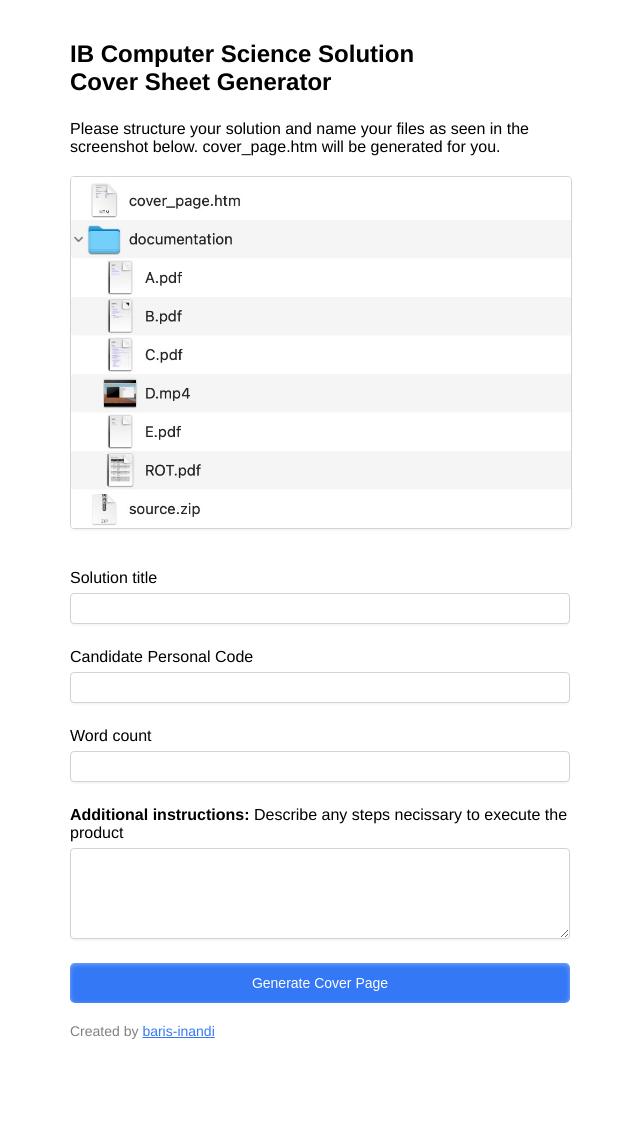
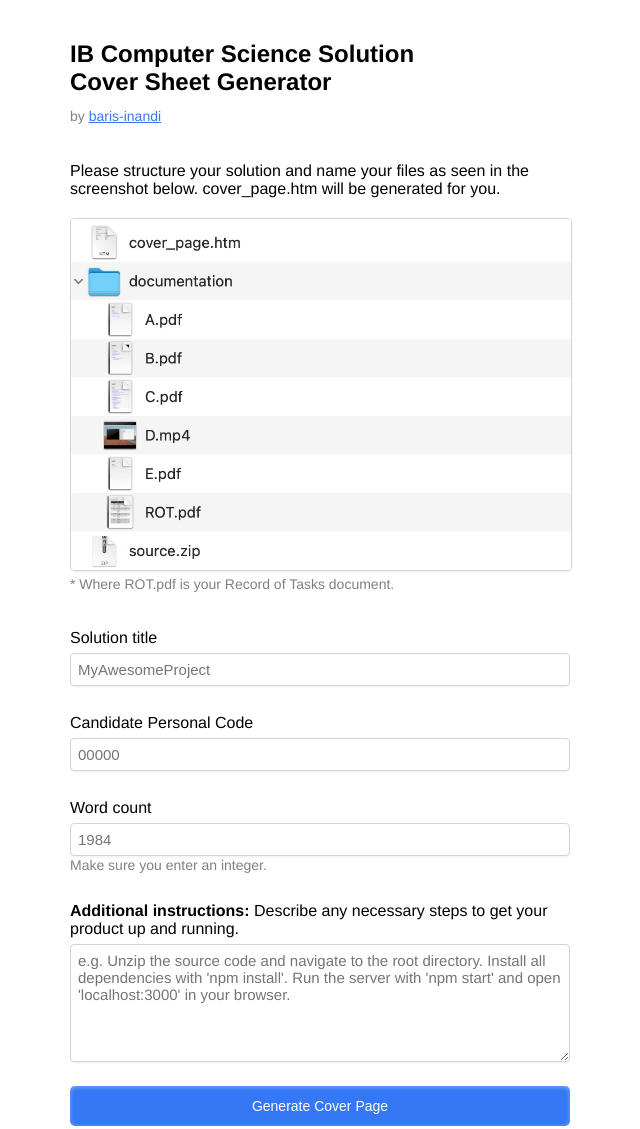
Before and after one commit to baris-inandi/ib-cs-solution-cover-sheet-generator, a plain HTML site: page index.html in a window 1280 px wide. Shown: the whole page, without its empty margins (320-960 px from the left). Drawn offline with nearby package versions, Linux system fonts and the light colour scheme.

Commit message:
improved

```diff
--- a/index.html
+++ b/index.html
@@ -32,8 +32,8 @@
       }
 
       h2 {
-        margin-bottom: 24px;
         margin-top: 40px;
+        margin-bottom: 0;
       }
 
       td {
@@ -50,13 +50,14 @@
         border-radius: 4px;
         box-shadow: 0px 2px 3px -1px #00000011;
         box-sizing: border-box;
+        font-size: 15px;
       }
 
       .flex-col {
         display: flex;
         flex-direction: column;
         justify-content: space-between;
-        gap: 12px;
+        gap: 16px;
       }
 
       p {
@@ -115,36 +116,49 @@
         IB Computer Science Solution <br />
         Cover Sheet Generator
       </h2>
-      <p style="padding-top: 0px; padding-bottom: 20px">
+      <p style="color: gray; font-size: 14px">
+        by
+        <a style="color: #3478f6" href="https://github.com/baris-inandi"
+          >baris-inandi</a
+        >
+      </p>
+      <p style="padding-top: 32px; padding-bottom: 20px">
         Please structure your solution and name your files as seen in the
         screenshot below. cover_page.htm will be generated for you.
       </p>
       <img src="/screenshot.jpeg" alt="Screenshot" width="100%" />
+      <span style="color: gray; font-size: 14px">
+        * Where ROT.pdf is your Record of Tasks document.
+      </span>
       <div x-data="{ title: '', pcode: '', wc: '', desc: '' }">
         <div class="flex-col" style="padding-top: 24px">
           <div>
             <p>Solution title</p>
-            <input type="text" x-model="title" />
+            <input type="text" x-model="title" placeholder="MyAwesomeProject" />
           </div>
           <div>
             <p>Candidate Personal Code</p>
-            <input type="text" x-model="pcode" />
+            <input type="text" x-model="pcode" placeholder="00000" />
           </div>
           <div>
             <p>Word count</p>
-            <input type="text" x-model="wc" />
+            <input type="text" x-model="wc" placeholder="1984" />
+            <span style="color: gray; font-size: 14px">
+              Make sure you enter an integer.
+            </span>
           </div>
           <div>
             <p>
               <b>Additional instructions:</b>
-              Describe any steps necissary to execute the product
+              Describe any necessary steps to get your product up and running.
             </p>
             <textarea
-              placeholder=""
+              style="resize: vertical"
               type="text"
-              rows="5"
+              rows="6"
               x-model="desc"
               class="font"
+              placeholder="e.g. Unzip the source code and navigate to the root directory. Install all dependencies with 'npm install'. Run the server with 'npm start' and open 'localhost:3000' in your browser."
             ></textarea>
           </div>
         </div>
@@ -156,12 +170,6 @@
           >
             Generate Cover Page
           </button>
-          <p style="color: gray; padding-top: 20px; font-size: 14px">
-            Created by
-            <a style="color: #3478f6" href="https://github.com/baris-inandi"
-              >baris-inandi</a
-            >
-          </p>
         </div>
       </div>
     </main>
```
